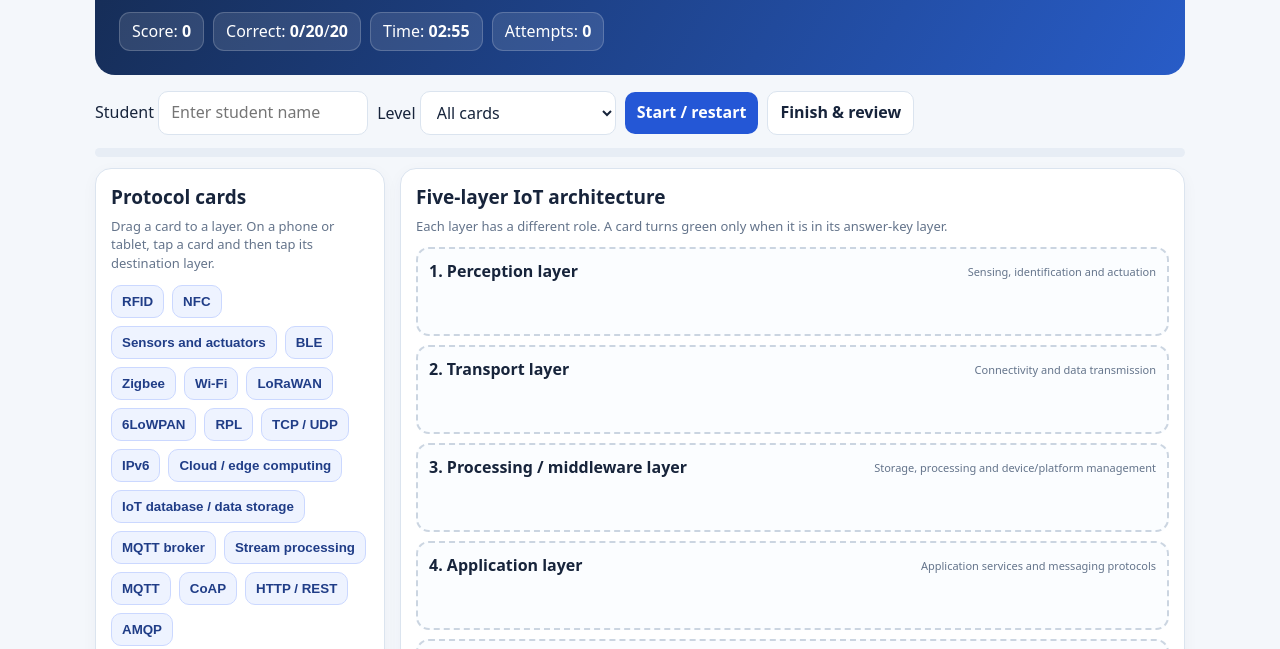
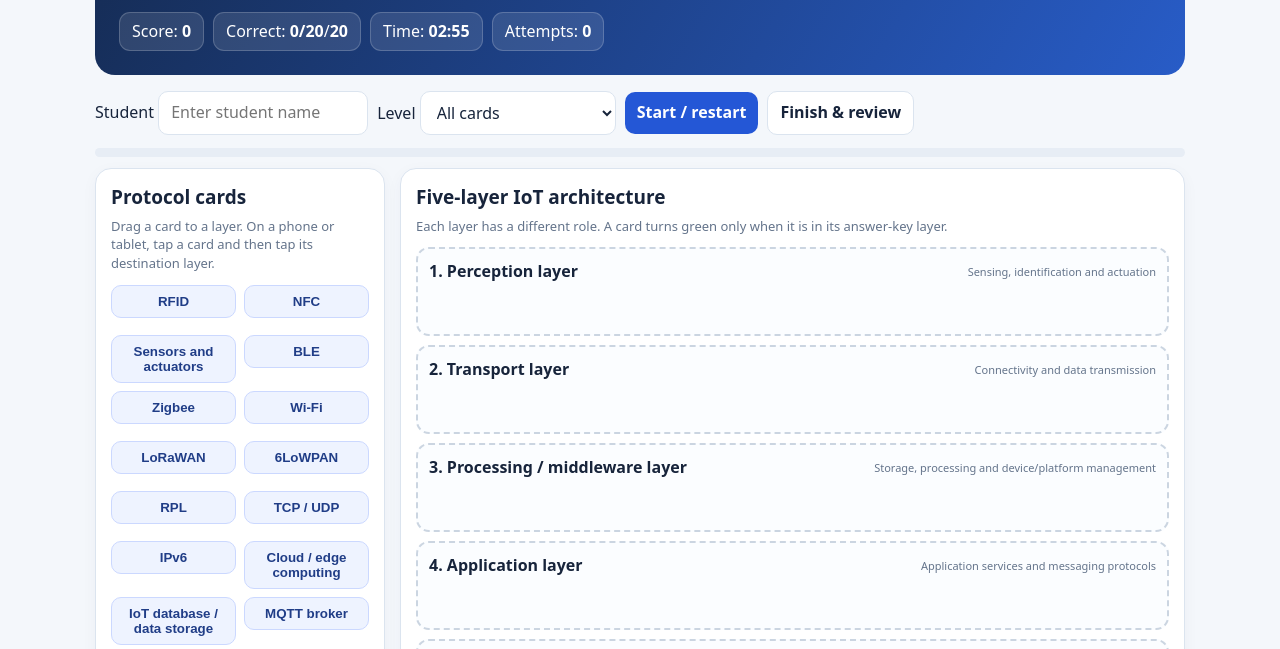
Before and after one commit to maxfree007-collab/iot-protocol-game, a plain HTML site: page index.html in a window 1280 px wide. Shown: the part 132-781 px from the top of the page. Drawn offline with Linux system fonts and the light colour scheme.

Commit message:
Update index.html

```diff
--- a/index.html
+++ b/index.html
@@ -11,7 +11,7 @@ h1{font-size:clamp(25px,4vw,37px);margin:0 0 6px}.hero p{margin:0;color:#e4edff}
 .toolbar{display:flex;gap:9px;align-items:center;flex-wrap:wrap;margin:13px 0}.btn,select,input{font:inherit;border-radius:10px;padding:9px 12px}.btn{border:0;font-weight:750;cursor:pointer;background:var(--blue);color:white}.btn.secondary{background:white;color:var(--ink);border:1px solid var(--line)}
 select,input{border:1px solid var(--line);background:white;color:var(--ink)}input{max-width:210px}
 .layout{display:grid;grid-template-columns:290px 1fr;gap:15px}.panel{background:white;border:1px solid var(--line);border-radius:16px;padding:15px;box-shadow:0 4px 16px #18345b0a}
-h2{font-size:19px;margin:0 0 5px}.hint{color:var(--muted);font-size:13px;margin:0 0 12px}.cards{display:flex;flex-wrap:wrap;gap:8px;min-height:145px;align-content:flex-start}
+h2{font-size:19px;margin:0 0 5px}.hint{color:var(--muted);font-size:13px;margin:0 0 12px}.cards{display:grid;grid-template-columns:repeat(2,minmax(0,1fr));gap:8px;min-height:145px;align-content:start}.card-slot{min-width:0;min-height:42px;display:flex;align-items:flex-start}.card-slot:empty{visibility:hidden}.protocol{width:100%;text-align:center}
 .protocol{position:relative;background:#eef3ff;border:1px solid #cbd8ff;color:#203d87;border-radius:10px;padding:8px 10px;font-weight:750;cursor:grab;user-select:none;touch-action:pan-y}
 .protocol[data-tooltip]:hover::after,.protocol[data-tooltip]:focus-visible::after{content:attr(data-tooltip);position:absolute;left:50%;bottom:calc(100% + 9px);transform:translateX(-50%);width:min(260px,80vw);white-space:normal;text-align:left;background:#17243b;color:#fff;font-size:13px;font-weight:500;line-height:1.4;padding:9px 11px;border-radius:9px;box-shadow:0 5px 18px #0003;z-index:20;pointer-events:none}
 .protocol[data-tooltip]:hover::before,.protocol[data-tooltip]:focus-visible::before{content:"";position:absolute;left:50%;bottom:100%;border:6px solid transparent;border-top-color:#17243b;transform:translateX(-50%);z-index:21}
@@ -26,7 +26,7 @@ h2{font-size:19px;margin:0 0 5px}.hint{color:var(--muted);font-size:13px;margin:
 .feedback{margin-top:13px;padding:11px;border-radius:11px;display:none}.feedback.show{display:block}.good{background:#e8f7ef;color:#176343}.bad{background:#fff0f0;color:#9d2933}
 .progress{height:9px;background:#e7edf5;border-radius:10px;overflow:hidden;margin:11px 0}.progress span{display:block;height:100%;width:0;background:#2457d6;transition:width .2s}
 .note{font-size:12px;color:var(--muted);margin-top:12px}.result{display:none;margin-top:15px}.result.show{display:block}.legend{display:flex;gap:12px;flex-wrap:wrap;font-size:12px;color:var(--muted);margin:8px 0}.legend b{display:inline-flex;align-items:center;gap:5px}.green-dot{color:var(--green)}.red-dot{color:var(--red)}
-@media(max-width:760px){.layout{grid-template-columns:1fr}.cards{min-height:85px}.layer-num{max-width:45%}}
+@media(max-width:760px){.layout{grid-template-columns:1fr}.cards{min-height:85px;grid-template-columns:repeat(2,minmax(0,1fr))}.layer-num{max-width:45%}}
 </style>
 </head>
 <body><main>
@@ -85,7 +85,7 @@ function stopTimer(){if(timer){clearInterval(timer);timer=null}}
 function updateStats(){let correct=items.filter((x,i)=>placed[i]===x[1]).length;let count=Object.keys(placed).length;$('score').textContent=correct*10;$('correct').textContent=correct+'/'+items.length;$('attempts').textContent=attempts;$('time').textContent=formatTime(seconds);$('bar').style.width=(count/items.length*100)+'%'}
 function render(){
  $('cards').innerHTML='';$('layers').innerHTML='';
- items.forEach(([name,answer,definition],i)=>{if(placed[i])return;let el=document.createElement('button');el.className='protocol'+(selected===i?' selected':'');el.textContent=name;el.draggable=true;el.setAttribute('data-tooltip',definition);el.title=definition;el.setAttribute('aria-label',name+'. '+definition+' Tap to select and see definition.');el.onclick=()=>{if(finished)return;selected=selected===i?null:i;render()};el.ondragstart=e=>{if(finished){e.preventDefault();return}e.dataTransfer.setData('text/plain',String(i))};$('cards').appendChild(el)});
+ items.forEach(([name,answer,definition],i)=>{let slot=document.createElement('div');slot.className='card-slot';if(!placed[i]){let el=document.createElement('button');el.className='protocol'+(selected===i?' selected':'');el.textContent=name;el.draggable=true;el.setAttribute('data-tooltip',definition);el.title=definition;el.setAttribute('aria-label',name+'. '+definition+' Tap to select and see definition.');el.onclick=()=>{if(finished)return;selected=selected===i?null:i;render()};el.ondragstart=e=>{if(finished){e.preventDefault();return}e.dataTransfer.effectAllowed='move';e.dataTransfer.setData('text/plain',String(i));el.classList.add('dragging')};el.ondragend=()=>el.classList.remove('dragging');slot.appendChild(el)}$('cards').appendChild(slot)});
  let defBox=$('definition');if(selected!==null&&items[selected]){defBox.innerHTML='<strong>'+escapeHtml(items[selected][0])+'</strong>'+escapeHtml(items[selected][2]||'No definition available.');defBox.classList.add('show')}else{defBox.textContent='';defBox.classList.remove('show')}
  layers.forEach((l,n)=>{let box=document.createElement('div');box.className='layer';box.dataset.layer=l.id;box.innerHTML=`<div class="layer-head"><span class="layer-name">${n+1}. ${l.name}</span><span class="layer-num">${l.desc}</span></div><div class="dropzone"></div>`;
  box.ondragover=e=>{if(!finished){e.preventDefault();box.classList.add('over')}};box.ondragleave=()=>box.classList.remove('over');box.ondrop=e=>{e.preventDefault();box.classList.remove('over');if(!finished)put(Number(e.dataTransfer.getData('text/plain')),l.id)};
```
